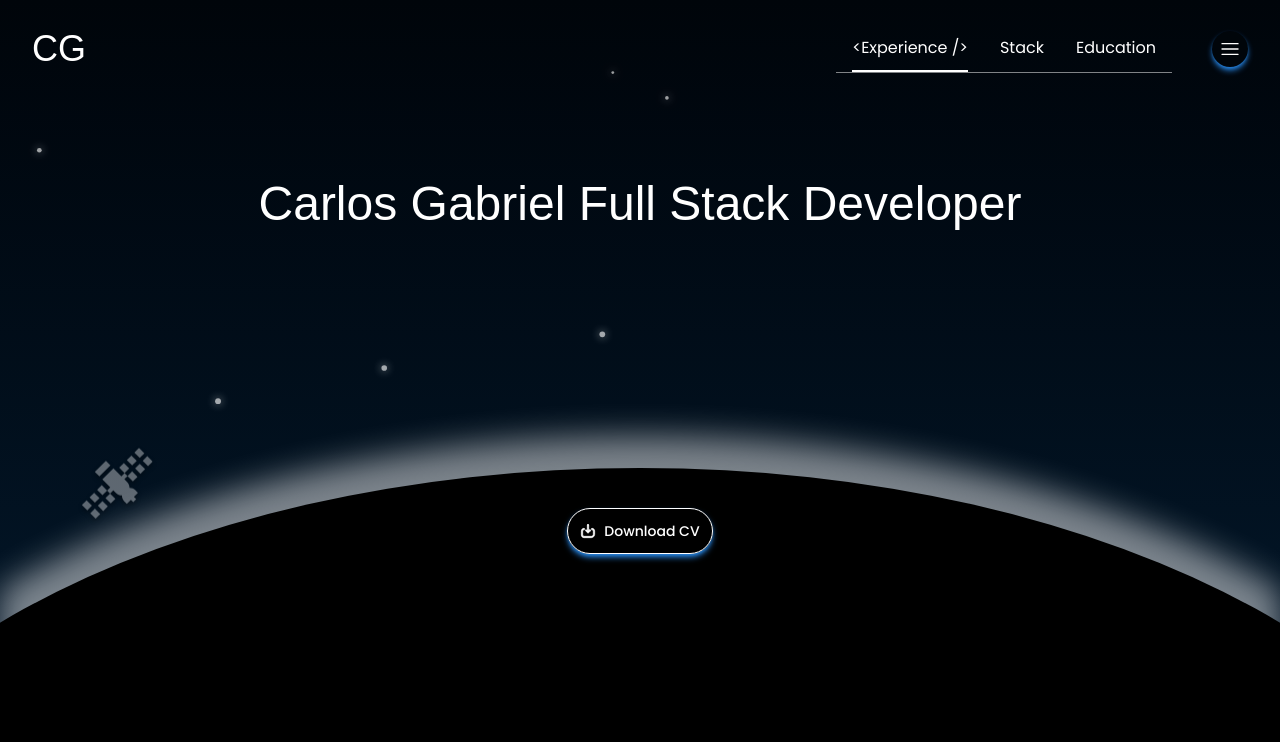
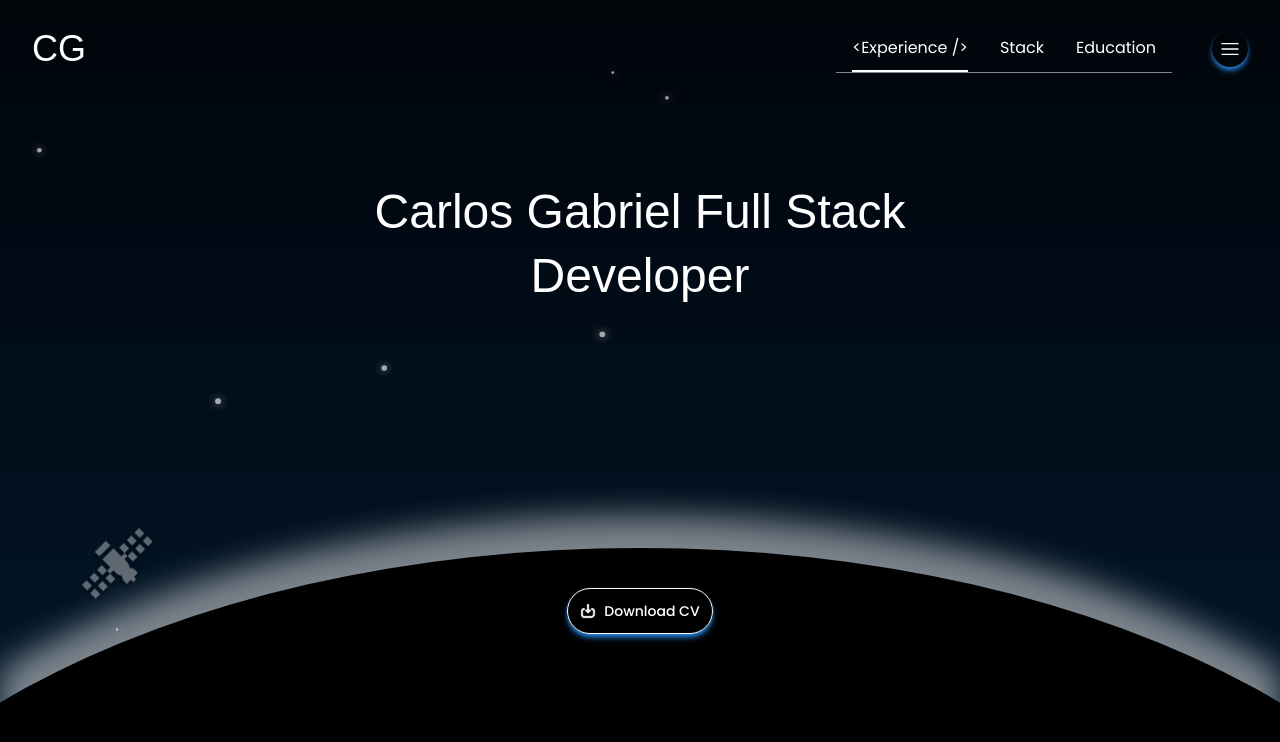
Before and after one commit to CarlosGabrielRocha/portfolio, a React (Vite) app: page / in a window 1280 px wide. Shown: the top 742 px of the page. Built offline with nearby package versions, Linux system fonts and the light colour scheme; a web font is replaced by a local one.

Commit message:
fix: Fix on main title

```diff
--- a/src/layouts/RootLayout/PresentationSection.tsx
+++ b/src/layouts/RootLayout/PresentationSection.tsx
@@ -11,7 +11,7 @@ const PresentationSection: React.FC = () => {
       className="w-full pt-15 2xl:pt-20 bg-gradient-to-b from-darker-blue via-50% to-[#0B2846] overflow-x-hidden"
       id="presentation"
     >
-      <Title className="text-center px-2 mx-auto my-30 2xl:my-48 w-fit">
+      <Title className="text-center lg:leading-16 2xl:leading-20 px-2 mx-auto my-30 2xl:my-48 max-w-140 2xl:max-w-170">
         {t("presentation.title")}
       </Title>
       <Satellite />
```
